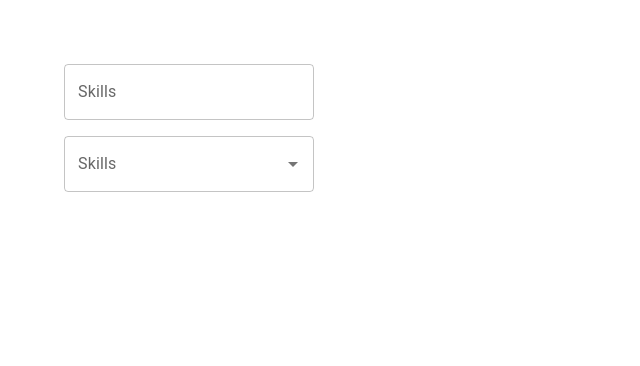
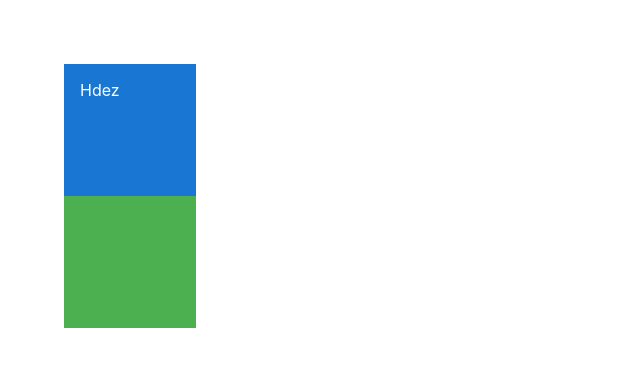
Before and after one commit to Mhdez221993/react-mui, a React (Create React App) app: page / in a window 1280 px wide. Shown: the top 366 px of the page, without its empty margins (0-640 px from the left). Built offline with nearby package versions, Linux system fonts and the light colour scheme.

Commit message:
Add prop and sx to  MUI Box component

```diff
--- a/src/App.tsx
+++ b/src/App.tsx
@@ -1,11 +1,11 @@
 import "./App.css";
 
-import MuiAutocomplete from "./components/MuiAutocomplete";
+import MuiLayout from "./components/MuiLayout";
 
 function App() {
   return (
     <div className="App">
-      <MuiAutocomplete />
+      <MuiLayout />
     </div>
   );
 }
--- /dev/null
+++ b/src/components/MuiLayout.tsx
@@ -0,0 +1,30 @@
+import { Box } from "@mui/material";
+
+const MuiLayout = () => {
+  return (
+    <>
+      <Box
+        sx={{
+          backgroundColor: "primary.main",
+          color: "white",
+          padding: "16px",
+          width: "100px",
+          height: "100px",
+          "&:hover": { backgroundColor: "primary.light" },
+        }}
+      >
+        Hdez
+      </Box>
+
+      <Box
+        display="flex"
+        height="100px"
+        width="100px"
+        bgcolor="success.light"
+        p={2}
+      ></Box>
+    </>
+  );
+};
+
+export default MuiLayout;
```
